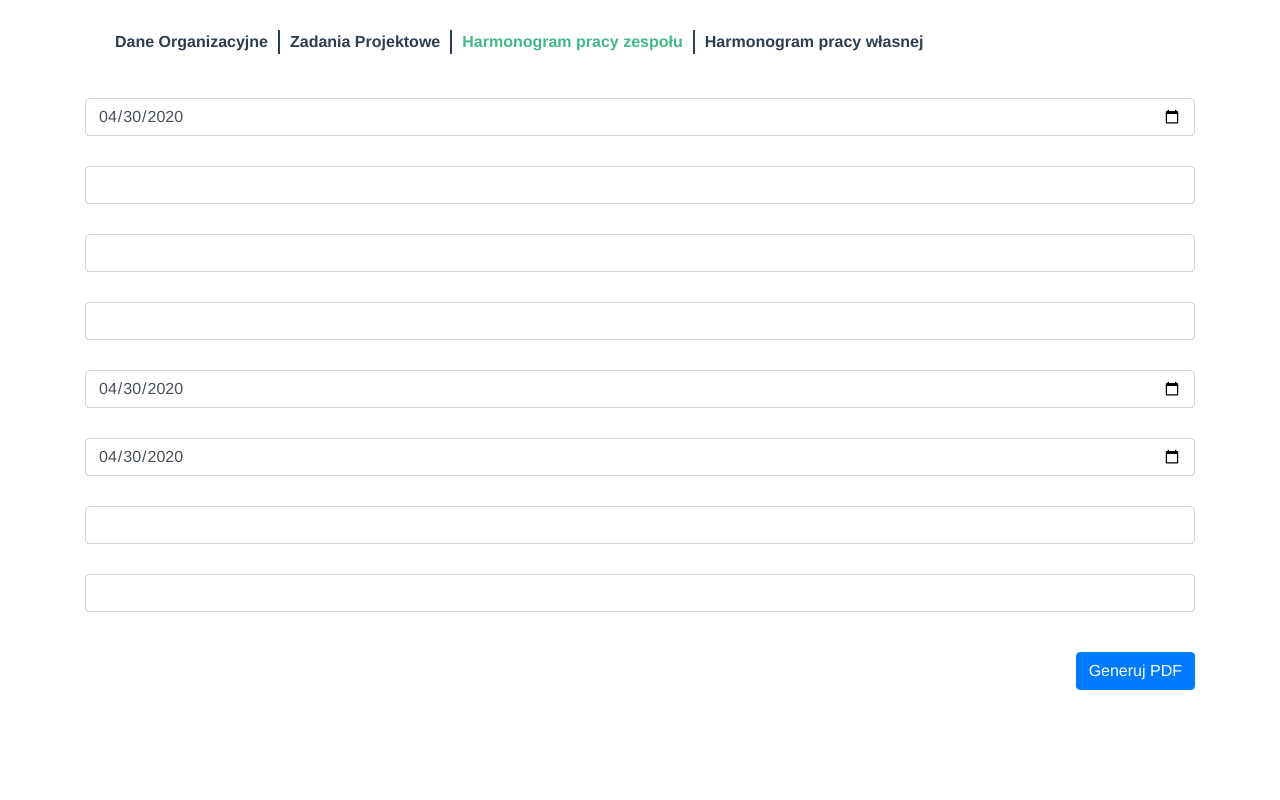
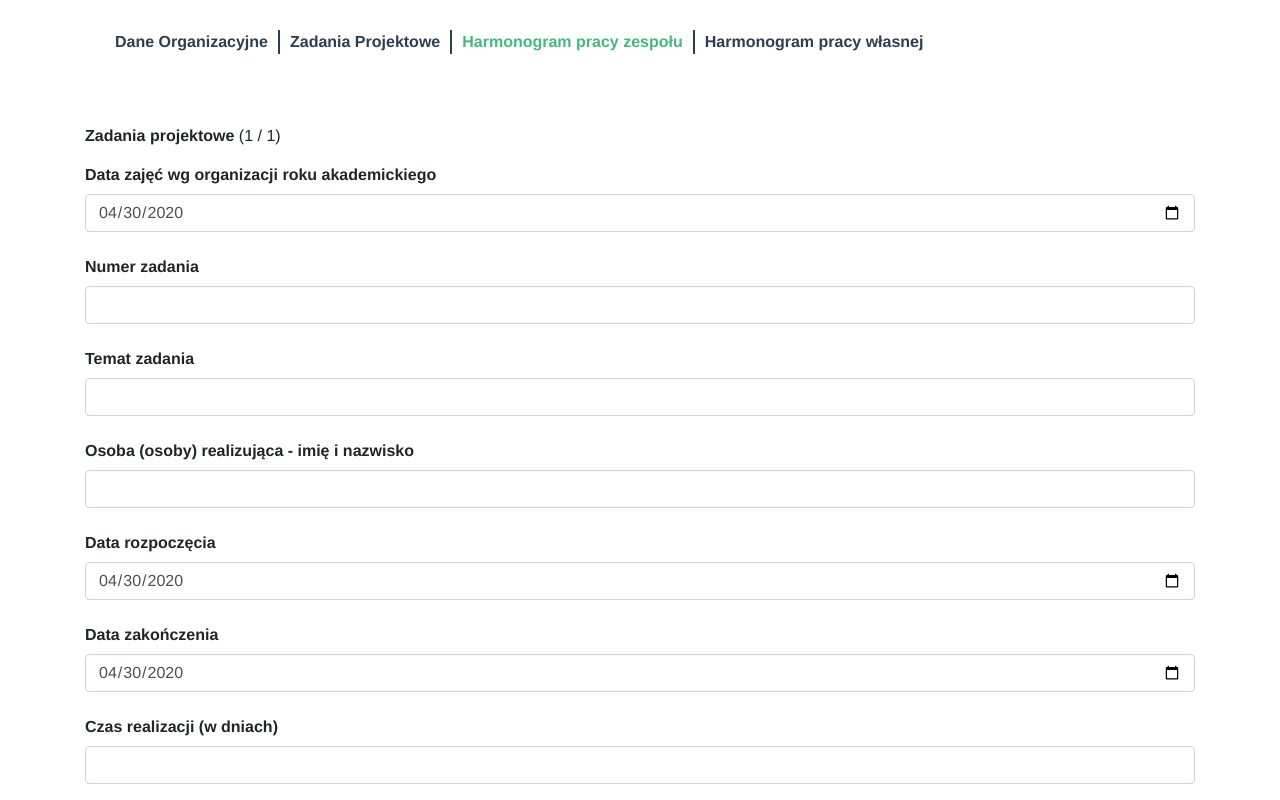
Before and after one commit to mrrain345/group-project, a Vue app: page /project-schedule in a window 1280 px wide. Shown: the top 800 px of the page. Built offline with nearby package versions, Linux system fonts and the light colour scheme.

Commit message:
TeamSchedule refactor

```diff
--- a/src/views/TeamScheduleForm.vue
+++ b/src/views/TeamScheduleForm.vue
@@ -2,63 +2,18 @@
   <div class="container">
     <Navbar />
 
-    <div class="form-group row">
-      <label for="classDate" class="col-sm-12 col-form-label">{{ title('classDate') }}</label>
-      <div class="col-sm-12">
-        <input type="date" class="form-control" id="classDate" v-model="data.classDate" />
-      </div>
-    </div>
+    <div v-if="alert" class="alert alert-danger">Wszystkie pola są wymagane.</div>
 
-    <div class="form-group row">
-      <label for="taskNumber" class="col-sm-12 col-form-label">{{ title('taskNumber') }}</label>
-      <div class="col-sm-12">
-        <input type="text" class="form-control" id="taskNumber" v-model="data.taskNumber" />
-      </div>
-    </div>
-
-    <div class="form-group row">
-      <label for="taskTopic" class="col-sm-12 col-form-label">{{ title('taskTopic') }}</label>
-      <div class="col-sm-12">
-        <input type="text" class="form-control" id="taskTopic" v-model="data.taskTopic" />
-      </div>
-    </div>
-
-    <div class="form-group row">
-      <label for="workers" class="col-sm-12 col-form-label">{{ title('workers') }}</label>
-      <div class="col-sm-12">
-        <input type="text" class="form-control" id="workers" v-model="data.workers" />
-      </div>
-    </div>
-
-    <div class="form-group row">
-      <label for="startDate" class="col-sm-12 col-form-label">{{ title('startDate') }}</label>
-      <div class="col-sm-12">
-        <input type="date" class="form-control" id="startDate" v-model="data.startDate" />
-      </div>
-    </div>
-
-    <div class="form-group row">
-      <label for="finishDate" class="col-sm-12 col-form-label">{{ title('finishDate') }}</label>
-      <div class="col-sm-12">
-        <input type="date" class="form-control" id="finishData" v-model="data.finishDate" />
-      </div>
-    </div>
-
-    <div class="form-group row">
-      <label for="realizationTime" class="col-sm-12 col-form-label">{{ title('realizationTime') }}</label>
-      <div class="col-sm-12">
-        <input type="text" class="form-control" id="realizationTime" v-model="data.realizationTime" />
-      </div>
-    </div>
-
-    <div class="form-group row">
-      <label for="millestones" class="col-sm-12 col-form-label">{{ title('millestones') }}</label>
-      <div class="col-sm-12">
-        <input type="text" class="form-control" id="millestones" v-model="data.millestones" />
-      </div>
-    </div>
-
-    <br/>
+    <Table name="tasks" title="Zadania projektowe" :data.sync="data">
+      <Input name="classDate" title="Data zajęć wg organizacji roku akademickiego" type="date" :data.sync="data"/>
+      <Input name="taskNumber" title="Numer zadania" type="number" :data.sync="data"/>
+      <Input name="taskTopic" title="Temat zadania" :data.sync="data"/>
+      <Input name="workers" title="Osoba (osoby) realizująca - imię i nazwisko" :data.sync="data"/>
+      <Input name="startDate" title="Data rozpoczęcia" type="date" :data.sync="data"/>
+      <Input name="finishDate" title="Data zakończenia" type="date" :data.sync="data"/>
+      <Input name="realizationTime" title="Czas realizacji (w dniach)" type="number" :data.sync="data"/>
+      <Input name="millestones" title="Wyszczególnione millestones" :data.sync="data"/>
+   </Table>
 
     <button class="btn btn-primary float-right" style="margin-bottom: 40px;" @click="generate">
       Generuj PDF
@@ -68,27 +23,35 @@
 </template>
 
 <script lang="ts">
-import { Component, Prop, Vue, Watch } from 'vue-property-decorator';
+import { Component, Vue } from 'vue-property-decorator';
 import Navbar from '@/components/Navbar.vue';
-import TeamScheduleData from '@/classes/TeamScheduleData';
-import { FormData } from '@/classes/Field';
+import Input from '@/components/Input.vue';
+import Table from '@/components/Table.vue';
+import Section from '@/components/Section.vue';
+import { parseForm, Data } from '../classes/Field';
 
 @Component({
   components: {
     Navbar,
+    Input,
+    Table,
+    Section,
   }
 })
 export default class TeamScheduleForm extends Vue {
-  data = new TeamScheduleData();
-
+  data: Data = new Data();
+  alert = false;
 
   generate() {
-    const base = FormData.toBaseString(this.data);
+    if (!parseForm(this.data)) {
+      this.alert = true;
+      setTimeout(() => { this.alert = false}, 3000);
+      scrollTo(0, 0);
+      return;
+    }
+
+    const base = btoa(encodeURIComponent(JSON.stringify(this.data)));
     window.open(`/preview/${base}`);
-  }
-
-  title(fieldName: string) : string {
-    return FormData.getTitle(this.data, fieldName);
   }
 }
 
```
